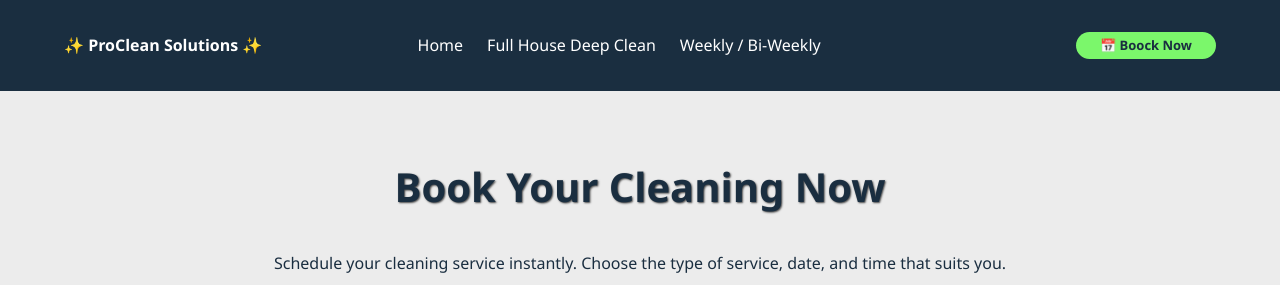
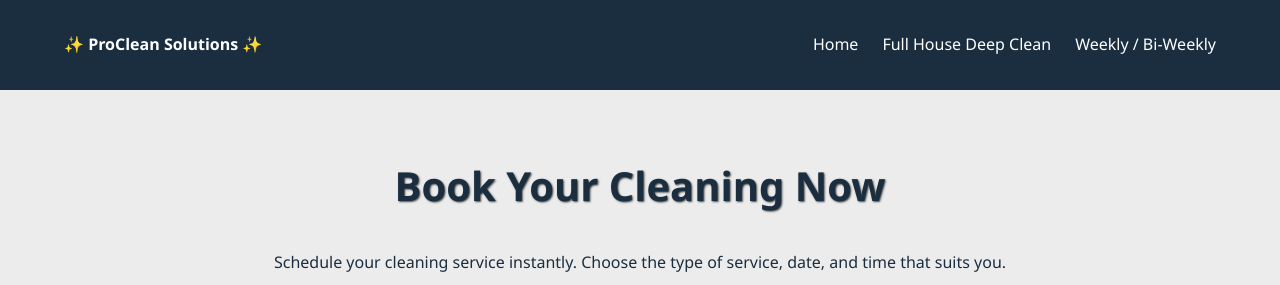
Before and after one commit to procleanSolutions/procleanSolutions.github.io, a plain HTML site: page book-now.html in a window 1280 px wide. Shown: the top 285 px of the page. Drawn offline with nearby package versions, Linux system fonts and the light colour scheme.

Commit message:
Add files via upload

```diff
--- a/book-now.html
+++ b/book-now.html
@@ -25,9 +25,6 @@
         <li><a href="deep-clean.html">Full House Deep Clean</a></li>
         <li><a href="weekly.html">Weekly / Bi-Weekly</a></li>
       </ul>
-      <a href="book-now.html" class="btnBW1">
-        <h1>📅 Boock Now</h1>
-      </a>
     </nav>
   </header>
 
```
